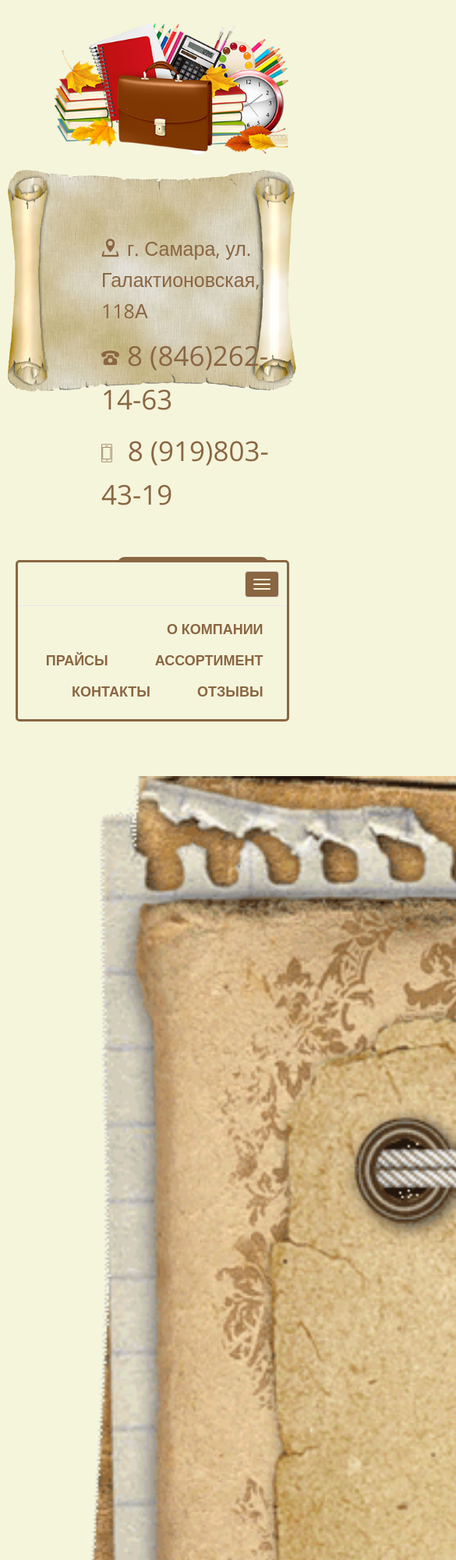
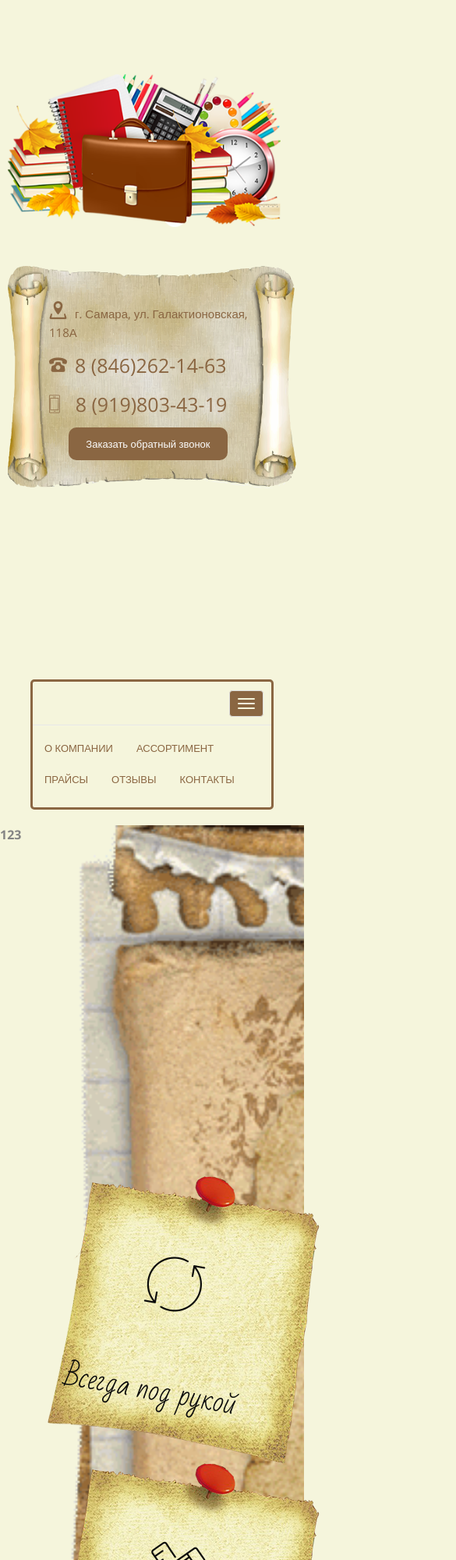
Before and after one commit to imgsrc/bies, a plain HTML site: page app/index.html in a window 390 px wide. Shown: the top 2000 px of the page at 78% size, 585 px wide, since content can reach past the window. Drawn offline with nearby package versions, Linux system fonts and the light colour scheme; files whose address does not match are found by name; a web font is replaced by a local one.

Commit message:
Адаптивил, поменял меню

```diff
--- a/app/css/media.css
+++ b/app/css/media.css
@@ -4,6 +4,46 @@
 @media only screen and (max-width: 1787px) {
 
 }
+
+@media only screen and (max-width: 1366px) {
+    .main_header {
+        padding-bottom: 30px;
+    }
+    .about .supply {
+        width: 1200px;
+    }
+    .about .supply .s_text {
+        top: 16%;
+        right: 19%;
+        width: 720px;
+        font-size: 32px;
+    }
+    .about .features {
+        margin: 0 50px;
+    }
+    .about .sticker p {
+
+    }
+    .about .sticker i {
+
+    }
+    .main_header .main_logo img {
+        width: 600px;
+    }
+    .navbar {
+        width: 80%;
+        top: 30px;
+    }
+    .navbar .nav_wrapper .navbar-nav li{
+        float: left;
+        padding: 0 15px;
+    }
+    .navbar .nav_wrapper .navbar-nav li a {
+        font-size: 15px;
+        font-weight: 400;
+    }
+}
+
 
 @media only screen and (max-width: 1280px) {
     .navbar {
@@ -48,25 +88,37 @@
 }
 
 @media only screen and (max-width: 768px) {
-    .navbar {
-        width: 90%;
+
+    .main_header .main_logo{
+        margin: 95px 200px 50px 0;
     }
-    .main-contacts {
-        padding: 8px;
+    .main_header .main_logo img {
+        width: 350px;
     }
-    .nav_wrapper .navbar-nav li a {
-        font-size: 12px;
-        font-weight: 700;
+    .main_header .main-contacts .header_address p {
+        font-size: 15px;
     }
-    .main-contacts .header_phone p {
-        font-size: 20px;
+    .main_header .main-contacts .header_phone p,
+    .main_header .main-contacts .header_mobile p{
+        font-size: 25px;
     }
-    .main-contacts .header_address p {
-        font-size: 16px;
+    .main_header .main-contacts {
+        padding: 45px 0 0 53px;
     }
-    .main-contacts .btn_phone {
-        font-size: 14px;
-        padding: 10px 10px;
+    .btn_phone {
+        font-size: 13px;
+        font-weight: 400;
+        left: 8%;
+        line-height: 18px;
+        position: relative;
+        top: 0;
+    }
+    .navbar .nav_wrapper .navbar-nav li{
+        float: left;
+        padding: 0;
+    }
+    .navbar .nav_wrapper .navbar-nav li a {
+        font-size: 13px;
     }
 }
 /* iPad Air Retina portrait */
@@ -82,6 +134,7 @@
          margin-left: auto;
          margin-right: auto;
     }
+
 }
 
 /* Custom, iPhone Retina */
--- a/app/index.html
+++ b/app/index.html
@@ -115,22 +115,26 @@
 <section class="about">
 
     <article class="features">
-        <div class="container">
+        <div class="container-fluid">
             <div class="row">
-                <div class="col-md-3 item">
+                <div class="col-md-3 sticker">
                     <span class="img"><img src="img/sticker.png" alt="A"></span>
+                    <i class="icon-refresh"></i>
                     <p>Всегда под рукой</p>
                 </div>
-                <div class="col-md-3 item">
+                <div class="col-md-3 sticker">
                     <span class="img"><img src="img/sticker.png" alt="A"></span>
+                    <i class="icon-tools"></i>
                     <p>Мелочи бизнеса</p>
                 </div>
-                <div class="col-md-3 item">
+                <div class="col-md-3 sticker">
                     <span class="img"><img src="img/sticker.png" alt="A"></span>
+                    <i class="icon-shield"></i>
                     <p>Канцелярское обеспечение</p>
                 </div>
-                <div class="col-md-3 item">
+                <div class="col-md-3 sticker">
                     <span class="img"><img src="img/sticker.png" alt="A"></span>
+                    <i class="icon-truck"></i>
                     <p>Канцелярская доставка</p>
                 </div>
             </div>
@@ -148,6 +152,31 @@
             </div>
         </div>
     </article>
+</section>
+
+<section class="assortment">
+    <div class="container">
+        <div class="row">
+            <strong>123</strong><br><br><br><br><br><br><br><br><br><br><br><br><br><br><br><br><br><br><br><br><br><br><br><br><br><br><br><br><br><br><br><br><br><br><br><br><br><br><br><br><br><br><br><br><br><br><br><br><br><br><br><br><br><br><br><br><br><br><br><br><br><br><br><br><br><br><br><br><br><br><br><br><br><br><br><br><br><br><br><br><br><br><br><br><br><br><br><br><br><br><br><br><br><br><br><br><br><br><br><br>
+        </div>
+    </div>
+
+
+</section>
+
+<section class="contacts">
+    <div class="container">
+        <div class="row">
+            <div class="col-md-6">
+                Адрес, номера телефонов
+            </div>
+            <div class="col-md-6">
+                <form action=""></form>
+            </div>
+        </div>
+    </div>
+
+
 </section>
 
 
--- a/app/scss/style.scss
+++ b/app/scss/style.scss
@@ -160,12 +160,13 @@ section {
 }
 
 .main_header {
+  position: relative;
   @include image-rendering(optimizeSpeed);
   padding-bottom: 50px;
   min-height: 400px;
   background-color: $brand-primary;
   .main_logo {
-    margin: 30px 0 0 50px;
+    margin: 150px 200px 50px 0;
   }
   .main-contacts {
     height: 500px;
@@ -268,14 +269,23 @@ section {
 
 .about {
   position: absolute;
-  left: 5%;
+  width: 100%;
   background: url("../img/fon50.png") no-repeat;
   background-size: cover;
   text-align: center;
   .features {
     margin: 100px 0;
     padding-top: 450px;
-    .item {
+    .sticker {
+      i {
+        position: absolute;
+        bottom: 53%;
+        right: 28%;
+        z-index: 5;
+        color: $brand-black;
+        font-size: 70px;
+        transform: rotate(10deg);
+      }
       p {
         display: inline-block;
         position: absolute;
```
Also changed, not shown: package.json (deleted, +0 -36 lines), app/css/style.css.
